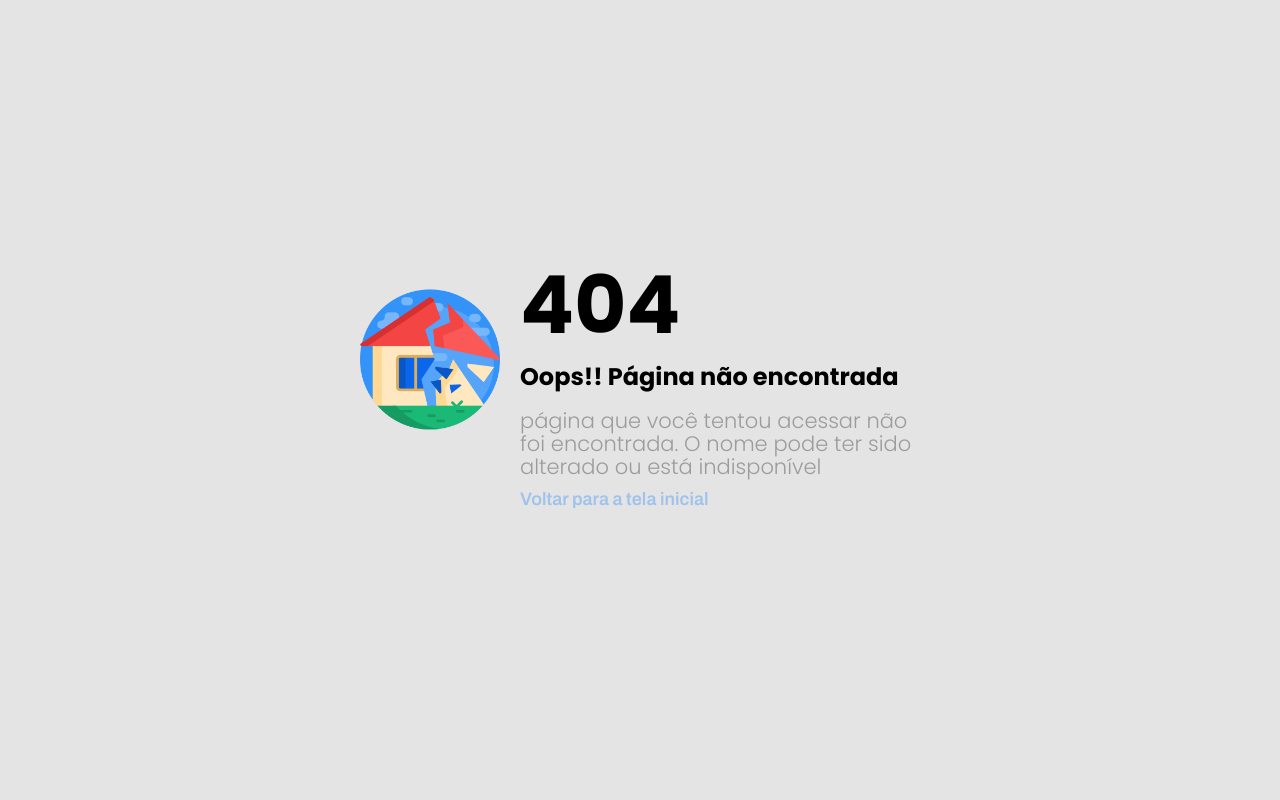
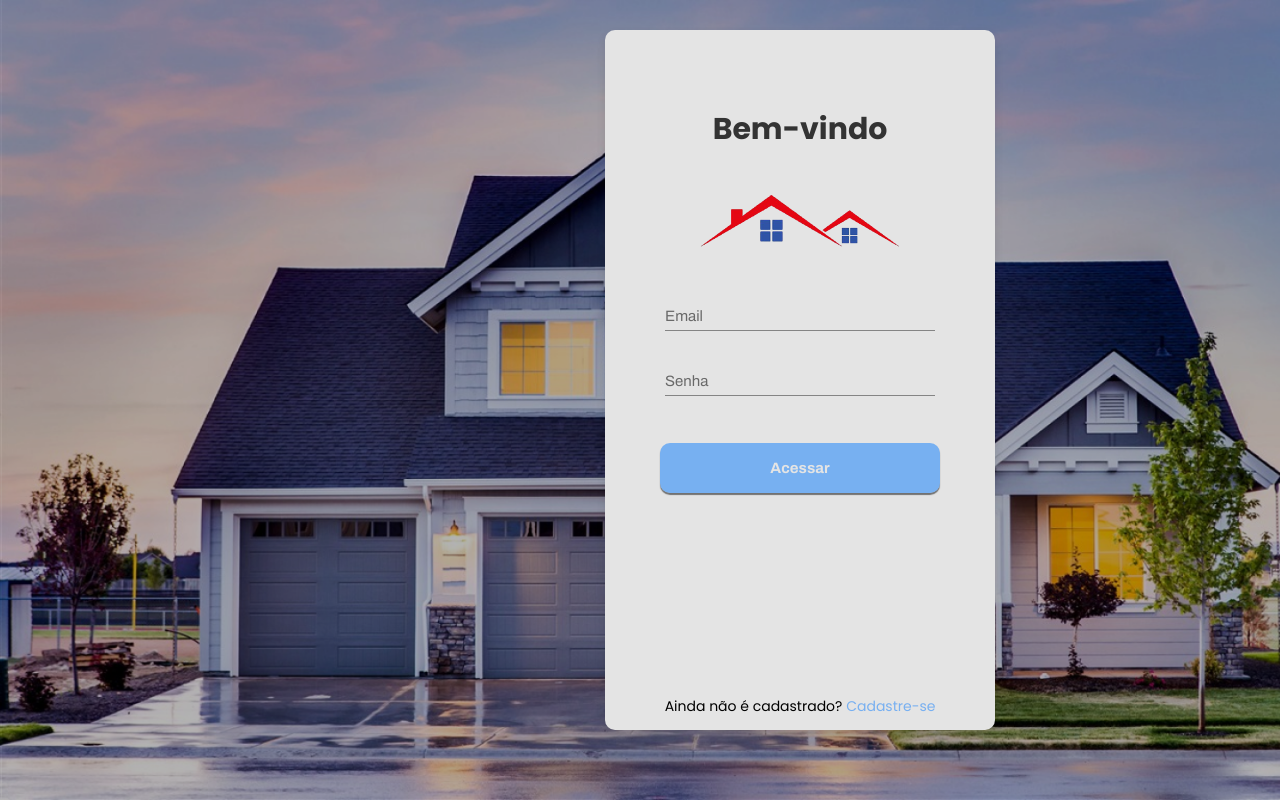
Before and after one commit to DanielSoaresRocha/Imobiliaria, an Angular app in the folder frontend/: page /login in a window 1280 px wide. Before the commit this address had no page. Built offline with nearby package versions, Linux system fonts and the light colour scheme.

Commit message:
#80 HTML e CSS terminados - falta fazer conexão API

```diff
--- a/frontend/package.json
+++ b/frontend/package.json
@@ -27,7 +27,7 @@
     "zone.js": "~0.10.3"
   },
   "devDependencies": {
-    "@angular-devkit/build-angular": "~0.1000.3",
+    "@angular-devkit/build-angular": "^0.1100.2",
     "@angular/cli": "~10.0.3",
     "@angular/compiler-cli": "~10.0.4",
     "@types/jasmine": "~3.5.0",
--- a/frontend/src/app/app-routing.module.ts
+++ b/frontend/src/app/app-routing.module.ts
@@ -1,4 +1,4 @@
-import { NgModule } from '@angular/core';
+import { Component, NgModule } from '@angular/core';
 import { Routes, RouterModule } from '@angular/router';
 import { Error404Component } from './pages/error404/error404.component'
 
@@ -24,6 +24,11 @@ export const routes: Routes = [
       import('./modules/advertiser').then((m) => m.AdvertiserModule),
   },
   {
+    path: 'login',
+    loadChildren: () =>
+      import('./modules/login').then((m) => m.LoginModule),
+  },
+  {
     path: '**', component: Error404Component
   },
 ];
--- a/frontend/src/app/app.module.ts
+++ b/frontend/src/app/app.module.ts
@@ -9,6 +9,7 @@ import { AdvertisementModule } from './modules/advertisement';
 import { AdvertiserModule } from './modules/advertiser'
 import { BrowserAnimationsModule } from '@angular/platform-browser/animations';
 import { Error404Component } from './pages/error404/error404.component';
+import { LoginModule } from './modules/login/login.module';
 
 @NgModule({
   declarations: [
@@ -21,7 +22,8 @@ import { Error404Component } from './pages/error404/error404.component';
     WelcomeModule,
     AdvertisementModule,
     AdvertiserModule,
-    BrowserAnimationsModule
+    BrowserAnimationsModule,
+    LoginModule
   ],
   providers: [],
   bootstrap: [AppComponent]
--- /dev/null
+++ b/frontend/src/app/modules/login/index.ts
@@ -0,0 +1 @@
+export * from './login.module'
--- /dev/null
+++ b/frontend/src/app/modules/login/login-screen/login-screen.component.css
@@ -0,0 +1,128 @@
+.container-login {
+  background-image: url("../../../../assets/background.png");
+
+  width: 100%;
+  height: 100vh;
+
+  background-size: cover;
+  position: relative;
+}
+
+.container-login .backdrop {
+  position: relative;
+  width: 100%;
+  height: 100vh;
+  background: rgba(0, 0, 0, 0.3);
+}
+
+.box-login {
+  position: relative;
+
+  width: 390px;
+  height: 700px;
+
+  right: 605px;
+  left: 605px;
+  top: 30px;
+  bottom: 25px;
+
+  background-color: #e4e4e4;
+
+  border-radius: 10px;
+  overflow: hidden;
+
+  padding: 77px 55px 33px 55px;
+  box-shadow: 0 5px 10px 0px rgba(0, 0, 0, 0.1);
+}
+
+.box-login span {
+  font-family: "Poppins";
+  font-size: 30px;
+  font-weight: 700;
+
+  line-height: 45px;
+
+  color: #333333;
+
+  text-align: center;
+  display: block;
+}
+.box-login span img {
+  left: 684.1px;
+  right: 683.26px;
+  top: 241px;
+  bottom: 581.38px;
+
+  margin-top: 30px;
+
+  background: url("../../../../assets/logo.png");
+}
+
+.inputs .example-full-width {
+  font-family: "Archivo";
+  font-weight: 400;
+  font-size: 15px;
+  line-height: 1.2;
+
+  display: block;
+
+  width: 100%;
+  height: 50px;
+
+  margin-top: 15px;
+  padding: 0px 5px;
+
+  border-radius: 10px;
+
+  min-width: 150px;
+  max-width: 500px;
+  width: 100%;
+}
+
+button {
+  display: block;
+
+  width: 100%;
+  height: 50px;
+
+  margin-top: 40px;
+  border-radius: 10px;
+
+  font-family: "Archivo";
+  font-weight: 800;
+  font-size: 15px;
+  line-height: 1.2;
+
+  background-color: #0077ff7a;
+  color: #e4e4e4;
+
+  box-shadow: 0px 2px 1px 0px rgba(0, 0, 0, 0.5);
+}
+
+button:hover {
+  cursor: pointer;
+  background-color: #0075ff;
+  transition: 1s;
+}
+
+.box-login .footer-box {
+  width: 100%;
+  height: 50px;
+  text-align: center;
+
+  font-family: "Poppins";
+  font-size: 14px;
+  font-weight: 400;
+  line-height: 1.2;
+
+  margin-top: 205px;
+}
+
+.box-login .footer-box a {
+  color: #0077ff7a;
+}
+
+a:hover {
+  transition: 1s;
+  color: #0075ff;
+}
--- /dev/null
+++ b/frontend/src/app/modules/login/login-screen/login-screen.component.html
@@ -0,0 +1,41 @@
+<div class="container-login">
+  <div class="backdrop">
+    <div class="box-login">
+      <form class='example-form'>
+        <span>
+          Bem-vindo
+        </span>
+        <span>
+          <img src="../../../assets/logo.png" alt="logo-example">
+        </span>
+
+        <div class="inputs">
+          <mat-form-field class="example-full-width">
+            <mat-label>Email</mat-label>
+            <input matInput
+                   placeholder="Exemplo@seuemail.com"
+                   type="email"
+                   value="">
+          </mat-form-field>
+
+          <mat-form-field class="example-full-width">
+            <mat-label>Senha</mat-label>
+            <input matInput
+                   placeholder=""
+                   type="password"
+                   value="">
+          </mat-form-field>
+
+
+        </div>
+
+      </form>
+
+      <a [routerLink]="['/advertisement/client']"><button mat-raised-button>Acessar</button></a>
+
+      <div class="footer-box">
+        <p>Ainda não é cadastrado? <a [routerLink]= "['/welcome']">Cadastre-se</a></p>
+      </div>
+    </div>
+  </div>
+</div>
--- /dev/null
+++ b/frontend/src/app/modules/login/login-screen/login-screen.component.ts
@@ -0,0 +1,15 @@
+import { Component, OnInit } from '@angular/core';
+
+@Component({
+  selector: 'app-login-screen',
+  templateUrl: './login-screen.component.html',
+  styleUrls: ['./login-screen.component.css']
+})
+export class LoginScreenComponent implements OnInit {
+
+  constructor() { }
+
+  ngOnInit(): void {
+  }
+
+}
--- a/frontend/src/app/modules/welcome/home/home.component.html
+++ b/frontend/src/app/modules/welcome/home/home.component.html
@@ -2,7 +2,7 @@
     <div class="backdrop">
         <header>
             <img src="../../../assets/logo.png" alt="logo" />
-            <a [routerLink]="['/advertiser/register-house']">Anunciar imóvel</a>
+            <a [routerLink]="['/login']">Anunciar imóvel</a>
         </header>
 
         <div class="content">
```
Also changed, not shown: frontend/src/app/modules/login/login-routing.module.ts (added, +17 -0 lines), frontend/src/app/modules/login/login.module.ts (added, +16 -0 lines), 2 other files (tests, documents, lock files or other folders).
